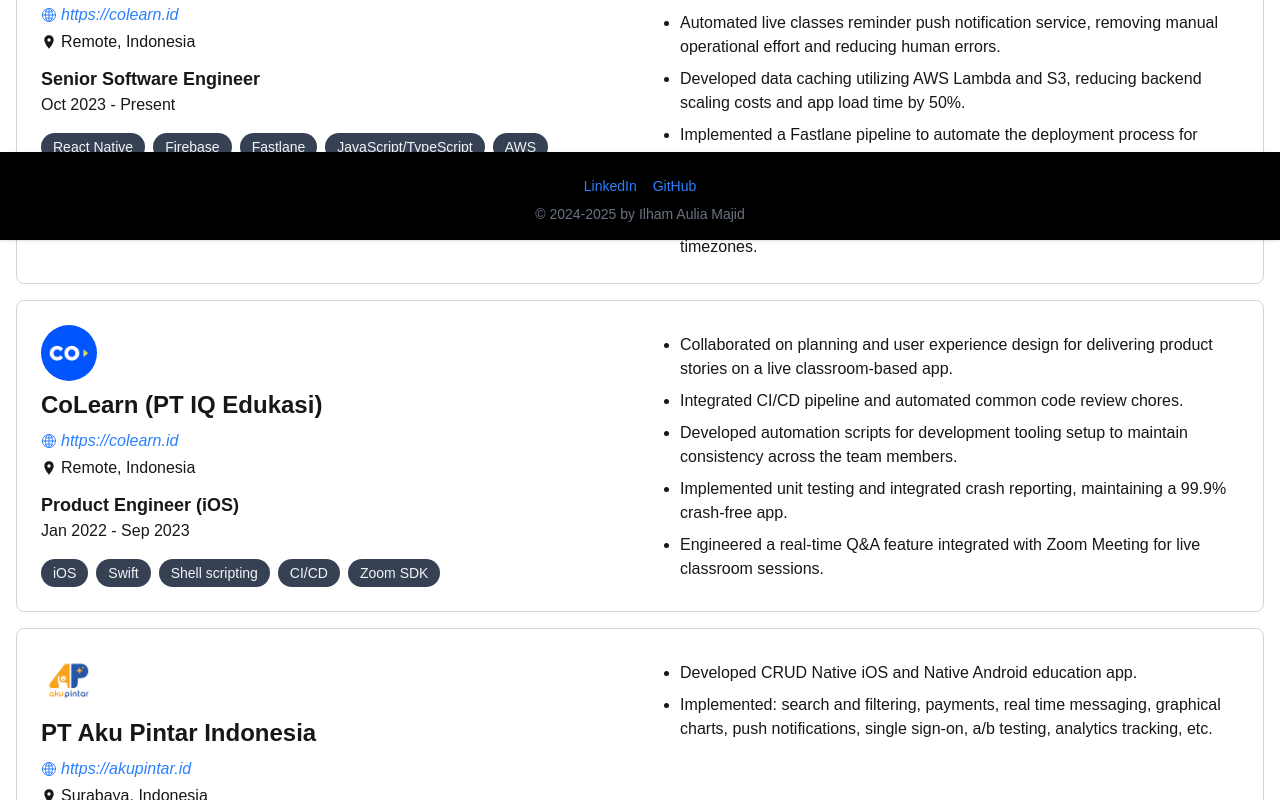
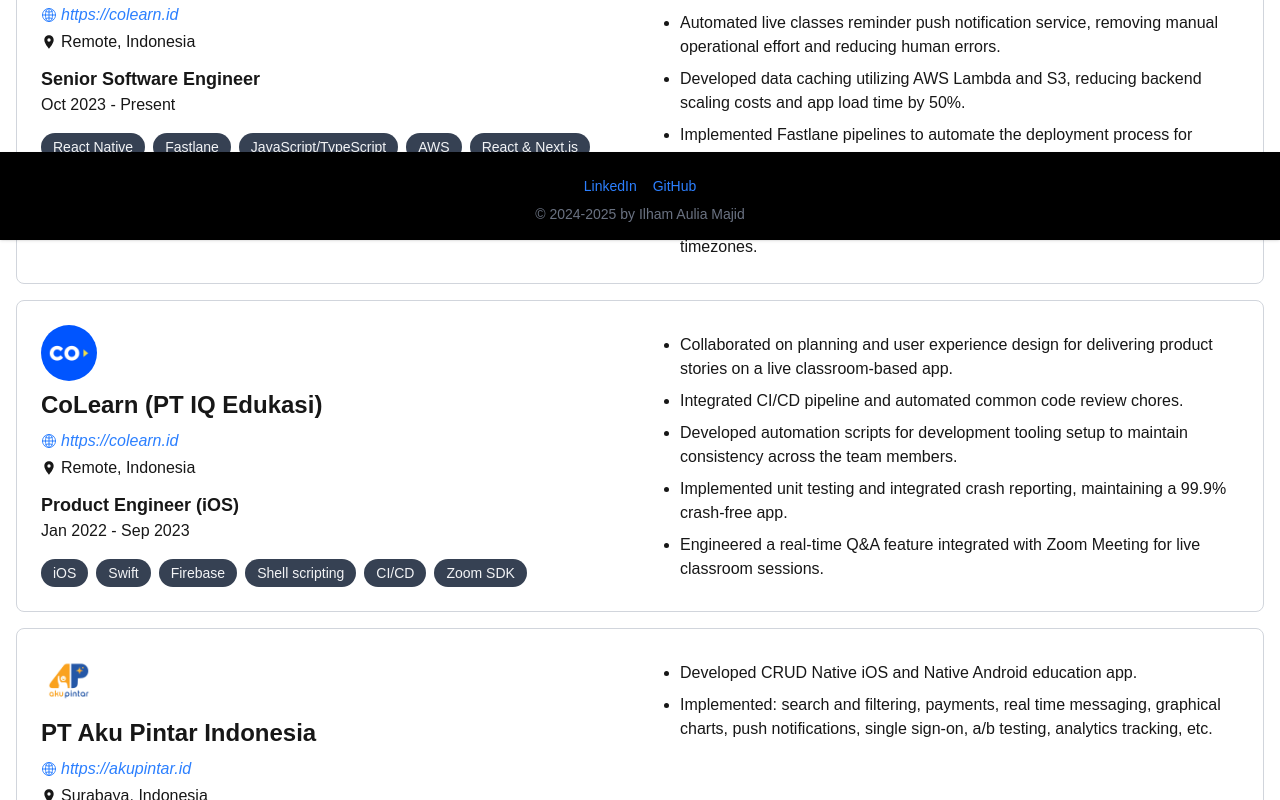
Before and after one commit to ilaumjd/profile, a Next.js app: page /resume in a window 1280 px wide. Shown: the part 560-1360 px from the top of the page. Built offline with nearby package versions, Linux system fonts and the light colour scheme.

Commit message:
update description

```diff
--- a/src/app/page.tsx
+++ b/src/app/page.tsx
@@ -6,7 +6,7 @@
 
 export default function Home() {
   return (
-    <section className="text-center mt-10">
+    <section className="text-center mt-10 md:mt-30">
       <Image
         src="/assets/photo.jpg"
         alt={""}
@@ -23,7 +23,7 @@
         ))}
       </div>
       <p className="text-lg text-gray-700 mt-4 max-w-lg mx-auto">
-        {`Hi, I'm a software engineer with ${new Date().getFullYear() - 2020}+ YoE with strong expertise on mobile development and cloud services. I enjoy solving complex challenges and building effective solutions.`}
+        {`Hi, I'm a software engineer with ${new Date().getFullYear() - 2020}+ YoE with strong expertise on mobile development, cloud services, and operational automations. Experienced on collaboration accross different timezones to deliver high-quality products. I enjoy solving complex challenges and building effective solutions.`}
       </p>
       <div className="mt-6">
         <a
--- a/src/app/resume/page.tsx
+++ b/src/app/resume/page.tsx
@@ -21,13 +21,12 @@
         "Migrated half (and still counting) of mobile native codes into React Native as web components and maintain interoperability with the existing native iOS/Android app, while also adding code push capabilities for instant update without app store review.",
         "Automated live classes reminder push notification service, removing manual operational effort and reducing human errors.",
         "Developed data caching utilizing AWS Lambda and S3, reducing backend scaling costs and app load time by 50%.",
-        "Implemented a Fastlane pipeline to automate the deployment process for iOS/Android app, reducing manual interventions.",
+        "Implemented Fastlane pipelines to automate the deployment process for iOS/Android app, reducing manual interventions.",
         "Implemented internal toolings website using React and Next.js",
         "Provided technical mentorship to junior engineers remotely across multiple timezones.",
       ],
       stacks: [
         "React Native",
-        "Firebase",
         "Fastlane",
         "JavaScript/TypeScript",
         "AWS",
@@ -52,7 +51,14 @@
         "Implemented unit testing and integrated crash reporting, maintaining a 99.9% crash-free app.",
         "Engineered a real-time Q&A feature integrated with Zoom Meeting for live classroom sessions.",
       ],
-      stacks: ["iOS", "Swift", "Shell scripting", "CI/CD", "Zoom SDK"],
+      stacks: [
+        "iOS",
+        "Swift",
+        "Firebase",
+        "Shell scripting",
+        "CI/CD",
+        "Zoom SDK",
+      ],
     },
     {
       name: "PT Aku Pintar Indonesia",
@@ -73,15 +79,7 @@
         "Developed CRUD Native iOS and Native Android education app.",
         "Implemented: search and filtering, payments, real time messaging, graphical charts, push notifications, single sign-on, a/b testing, analytics tracking, etc.",
       ],
-      stacks: [
-        "iOS",
-        "Android",
-        "Swift",
-        "Java",
-        "RxSwift",
-        "UIKit",
-        "Firebase",
-      ],
+      stacks: ["iOS", "Android", "Swift", "Java", "Firebase", "RxSwift"],
     },
   ];
   return (
```
